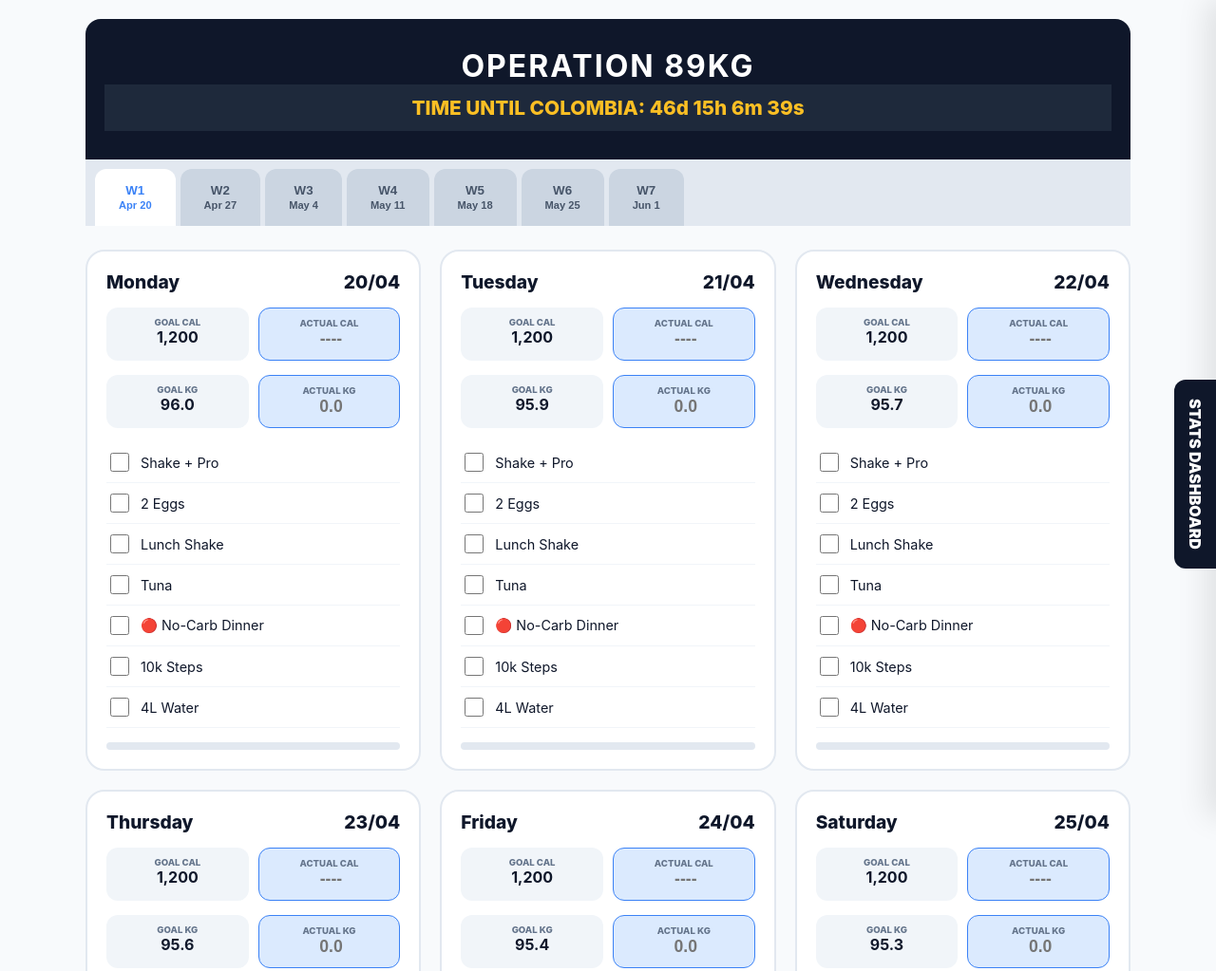
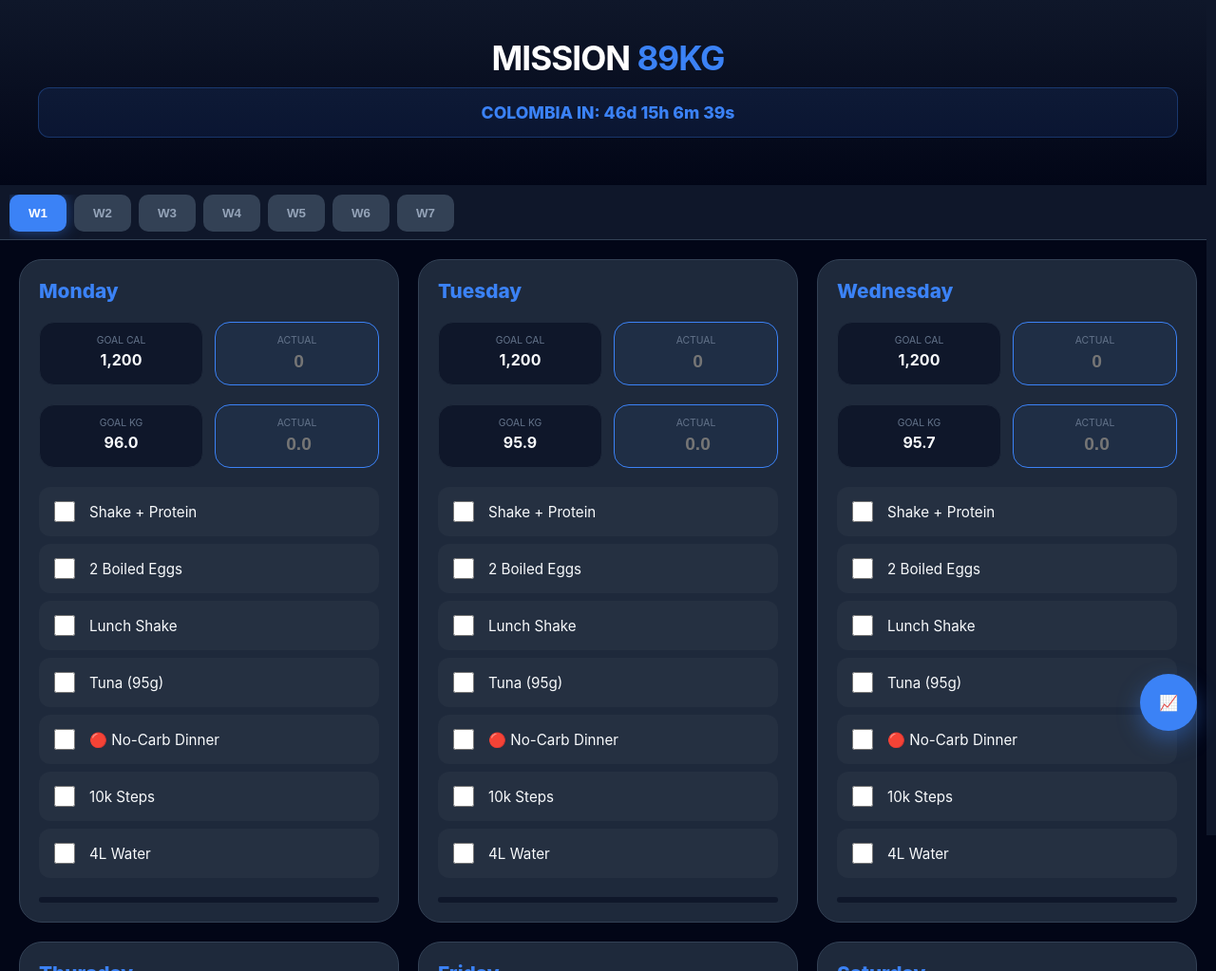
Before and after one commit to mazueraj/Colombia-plan-tracker, a plain HTML site: page index.html in a window 1280 px wide. Shown: the top 1023 px of the page at 95% size. Drawn offline with Linux system fonts and the light colour scheme.

Commit message:
Update index.html

```diff
--- a/index.html
+++ b/index.html
@@ -2,72 +2,128 @@
 <html lang="en">
 <head>
     <meta charset="UTF-8">
-    <meta name="viewport" content="width=device-width, initial-scale=1.0">
-    <title>89kg Goal - Mission Control</title>
+    <meta name="viewport" content="width=device-width, initial-scale=1.0, maximum-scale=1.0, user-scalable=no">
+    <title>Mission 89kg</title>
+
+    <meta name="apple-mobile-web-app-capable" content="yes">
+    <meta name="apple-mobile-web-app-status-bar-style" content="black-translucent">
+    <meta name="apple-mobile-web-app-title" content="89kg Mission">
+    <link rel="apple-touch-icon" href="https://cdn-icons-png.flaticon.com/512/1616/1616487.png">
+    <meta name="theme-color" content="#0f172a">
+
     <style>
         :root {
-            --primary: #0f172a;
-            --accent: #3b82f6;
-            --bg: #f8fafc;
+            --primary: #0f172a;      /* Deep Navy */
+            --accent: #3b82f6;       /* Electric Blue */
+            --bg: #020617;          /* Slate Black */
+            --card-bg: #1e293b;     /* Slate Navy */
+            --text: #f8fafc;
             --success: #22c55e;
             --warning: #f59e0b;
             --danger: #ef4444;
-            --card-bg: #ffffff;
         }
-        body { font-family: 'Inter', -apple-system, sans-serif; background-color: var(--bg); margin: 0; padding: 0; color: var(--primary); }
-        .container { max-width: 1100px; margin: 20px auto; padding: 0 15px; }
-        header { background: var(--primary); color: white; padding: 30px 20px; text-align: center; border-radius: 16px 16px 0 0; }
-        #countdown-container { background: #1e293b; color: #fbbf24; padding: 12px; font-size: 1.3rem; font-weight: 800; }
 
-        #dashboard { position: fixed; top: 0; right: -320px; width: 280px; height: 100%; background: white; box-shadow: -10px 0 30px rgba(0,0,0,0.1); z-index: 1000; transition: 0.5s; padding: 30px 20px; }
+        body {
+            font-family: -apple-system, BlinkMacSystemFont, 'Segoe UI', Roboto, sans-serif;
+            background-color: var(--bg);
+            margin: 0; padding: 0; color: var(--text);
+            overscroll-behavior: none; /* Prevents "pull to refresh" bounce on apps */
+        }
+
+        /* Splash Screen Effect on Header */
+        header {
+            background: linear-gradient(180deg, var(--primary) 0%, var(--bg) 100%);
+            color: white; padding: 40px 20px; text-align: center;
+        }
+
+        #countdown-container {
+            background: rgba(59, 130, 246, 0.1);
+            color: var(--accent); padding: 15px;
+            font-size: 1.1rem; font-weight: 800; border-radius: 12px;
+            margin: 10px 20px; border: 1px solid rgba(59, 130, 246, 0.3);
+        }
+
+        /* App Tabs */
+        .tabs-container { background: var(--primary); sticky: top; padding: 10px 10px 0; border-bottom: 1px solid #334155; }
+        .tabs { display: flex; gap: 8px; overflow-x: auto; padding-bottom: 8px; scrollbar-width: none; }
+        .tab-btn {
+            padding: 12px 20px; border: none; background: #334155;
+            cursor: pointer; font-weight: 700; border-radius: 10px;
+            color: #94a3b8; white-space: nowrap; transition: 0.3s;
+        }
+        .tab-btn.active { background: var(--accent); color: white; box-shadow: 0 0 15px rgba(59, 130, 246, 0.5); }
+
+        .container { padding: 20px; }
+        .day-grid { display: grid; grid-template-columns: repeat(auto-fill, minmax(300px, 1fr)); gap: 20px; }
+
+        .day-card {
+            background: var(--card-bg); border: 1px solid #334155;
+            border-radius: 24px; padding: 20px; transition: 0.4s;
+        }
+
+        .status-green { border-color: var(--success); box-shadow: 0 0 20px rgba(34, 197, 94, 0.1); }
+
+        .day-header { font-size: 1.3rem; font-weight: 800; margin-bottom: 20px; color: var(--accent); }
+
+        /* Data Input Styling */
+        .data-row { display: grid; grid-template-columns: 1fr 1fr; gap: 12px; margin-bottom: 20px; }
+        .data-box { background: #0f172a; padding: 12px; border-radius: 16px; text-align: center; border: 1px solid #1e293b; }
+        .data-box.actual { border-color: var(--accent); background: rgba(59, 130, 246, 0.05); }
+        .data-box small { display: block; font-size: 0.65rem; color: #64748b; text-transform: uppercase; margin-bottom: 4px; }
+        .data-box input {
+            width: 100%; background: transparent; border: none;
+            text-align: center; font-size: 1.2rem; font-weight: 800; color: white; outline: none;
+        }
+
+        /* Modern Checkboxes */
+        .check-item {
+            display: flex; align-items: center; padding: 12px;
+            background: rgba(255,255,255,0.03); margin-bottom: 8px;
+            border-radius: 12px; font-size: 0.95rem; cursor: pointer;
+        }
+        input[type="checkbox"] {
+            width: 22px; height: 22px; border-radius: 6px;
+            margin-right: 15px; accent-color: var(--accent);
+        }
+
+        .progress-container { margin-top: 20px; height: 6px; background: #0f172a; border-radius: 10px; }
+        .progress-bar { height: 100%; width: 0%; border-radius: 10px; transition: 0.5s cubic-bezier(0.4, 0, 0.2, 1); }
+
+        #dashboard {
+            position: fixed; top: 0; right: -320px; width: 280px; height: 100%;
+            background: var(--primary); padding: 40px 25px; transition: 0.5s; z-index: 1000;
+        }
         #dashboard.open { right: 0; }
-        .dash-toggle { position: fixed; top: 50%; right: 0; background: var(--primary); color: white; padding: 20px 12px; border-radius: 12px 0 0 12px; cursor: pointer; z-index: 1001; writing-mode: vertical-rl; font-weight: 900; }
-
-        .tabs-container { background: #e2e8f0; padding: 10px 10px 0; }
-        .tabs { display: flex; gap: 5px; overflow-x: auto; }
-        .tab-btn { padding: 15px 25px; border: none; background: #cbd5e1; cursor: pointer; font-weight: 700; border-radius: 12px 12px 0 0; color: #475569; }
-        .tab-btn.active { background: white; color: var(--accent); }
-
-        .week-content { display: none; padding: 25px 0; }
-        .week-content.active { display: block; }
-        .day-grid { display: grid; grid-template-columns: repeat(auto-fill, minmax(320px, 1fr)); gap: 20px; }
-
-        .day-card { background: var(--card-bg); border: 2px solid #e2e8f0; border-radius: 20px; padding: 20px; transition: all 0.4s ease; }
-        .status-red { border-color: var(--danger); }
-        .status-amber { border-color: var(--warning); }
-        .status-green { border-color: var(--success); background-color: #f0fdf4; transform: translateY(-5px); box-shadow: 0 12px 20px rgba(34, 197, 94, 0.15); }
-
-        .day-header { font-size: 1.2rem; font-weight: 800; margin-bottom: 15px; display: flex; justify-content: space-between; }
-        .data-row { display: grid; grid-template-columns: 1fr 1fr; gap: 10px; margin-bottom: 15px; }
-        .data-box { background: #f1f5f9; padding: 10px; border-radius: 12px; text-align: center; }
-        .data-box.actual { background: #dbeafe; border: 1px solid var(--accent); }
-        .data-box small { display: block; font-size: 0.6rem; font-weight: 800; color: #64748b; text-transform: uppercase; }
-        .data-box input { width: 100%; background: transparent; border: none; text-align: center; font-size: 1.1rem; font-weight: 800; color: var(--accent); outline: none; }
-
-        .check-item { display: flex; align-items: center; padding: 8px 0; border-bottom: 1px solid #f1f5f9; font-size: 0.9rem; cursor: pointer; }
-        input[type="checkbox"] { width: 20px; height: 20px; margin-right: 12px; cursor: pointer; }
-
-        .progress-container { margin-top: 15px; height: 8px; background: #e2e8f0; border-radius: 4px; overflow: hidden; }
-        .progress-bar { height: 100%; width: 0%; transition: width 0.4s; }
+        .dash-toggle {
+            position: fixed; bottom: 30px; right: 20px;
+            background: var(--accent); color: white; width: 60px; height: 60px;
+            border-radius: 30px; display: flex; align-items: center; justify-content: center;
+            font-weight: 900; box-shadow: 0 10px 25px rgba(59, 130, 246, 0.4); z-index: 1001;
+        }
     </style>
 </head>
 <body>
-    <div class="dash-toggle" onclick="document.getElementById('dashboard').classList.toggle('open')">STATS DASHBOARD</div>
+    <div class="dash-toggle" onclick="document.getElementById('dashboard').classList.toggle('open')">📈</div>
+
     <div id="dashboard">
-        <h2 style="margin-top:0">Mission Progress</h2>
-        <div id="stats-content">Select items to see progress.</div>
-        <button onclick="localStorage.clear(); location.reload();" style="margin-top:40px; padding:10px; background:#fee2e2; border:1px solid #ef4444; color:#ef4444; border-radius:8px; cursor:pointer; width:100%;">Reset All Data</button>
+        <h2 style="color:var(--accent)">Mission Stats</h2>
+        <div id="stats-content"></div>
+        <button onclick="if(confirm('Clear all logs?')){localStorage.clear(); location.reload();}"
+                style="position:absolute; bottom:40px; left:25px; width:230px; background:transparent; color:var(--danger); border:1px solid var(--danger); padding:10px; border-radius:10px;">
+            Reset Everything
+        </button>
+    </div>
+
+    <header>
+        <h1 style="margin:0; font-size: 2.2rem; letter-spacing: -1px;">MISSION <span style="color:var(--accent)">89KG</span></h1>
+        <div id="countdown-container">COLOMBIA IN: <span id="timer">--d --h --m --s</span></div>
+    </header>
+
+    <div class="tabs-container">
+        <div class="tabs" id="tabs-list"></div>
     </div>
 
     <div class="container">
-        <header>
-            <h1 style="margin:0; letter-spacing: 2px;">OPERATION 89KG</h1>
-            <div id="countdown-container">TIME UNTIL COLOMBIA: <span id="timer">--d --h --m --s</span></div>
-        </header>
-
-        <div class="tabs-container">
-            <div class="tabs" id="tabs-list"></div>
-        </div>
         <div id="weeks-container"></div>
     </div>
 
@@ -83,40 +139,32 @@
             for (let i = 0; i < 7; i++) {
                 let weekStart = new Date(startDate);
                 weekStart.setDate(startDate.getDate() + (i * 7));
-
-                tabsHtml += `<button class="tab-btn ${i===0?'active':''}" onclick="showWeek(${i})">W${i+1}<br><small>${weekStart.toLocaleDateString('en-US', {month:'short', day:'numeric'})}</small></button>`;
-
-                weeksHtml += `<div id="week-${i}" class="week-content ${i===0?'active':''}"> <div class="day-grid">`;
+                tabsHtml += `<button class="tab-btn ${i===0?'active':''}" id="tbtn-${i}" onclick="showWeek(${i})">W${i+1}</button>`;
+                weeksHtml += `<div id="week-${i}" class="week-content ${i===0?'active':''}"><div class="day-grid">`;
 
                 days.forEach((dayName, j) => {
-                    let currentDay = new Date(weekStart);
-                    currentDay.setDate(weekStart.getDate() + j);
-                    let dateStr = currentDay.toLocaleDateString('en-GB', {day:'2-digit', month:'2-digit'});
                     let dayId = `w${i}-d${j}`;
-
-                    let calTarget = i === 0 ? "1,200" : "1,750";
-                    let weightTarget = (96.0 - (i * 1.0) - (j * 0.14)).toFixed(1);
-                    let dinnerText = i === 0 ? "🔴 No-Carb Dinner" : "🔵 Protein + 1 Cup Carb";
+                    let calT = i === 0 ? "1,200" : "1,750";
+                    let wgtT = (96.0 - (i * 1.0) - (j * 0.14)).toFixed(1);
+                    let dinner = i === 0 ? "🔴 No-Carb Dinner" : "🔵 Protein + 1 Cup Carb";
 
                     weeksHtml += `
                         <div class="day-card" id="card-${dayId}">
-                            <div class="day-header">${dayName} <span>${dateStr}</span></div>
+                            <div class="day-header">${dayName}</div>
                             <div class="data-row">
-                                <div class="data-box"><small>Goal Cal</small><strong>${calTarget}</strong></div>
-                                <div class="data-box actual"><small>Actual Cal</small><input type="text" id="cal-${dayId}" oninput="saveData()" placeholder="----"></div>
+                                <div class="data-box"><small>GOAL CAL</small><strong>${calT}</strong></div>
+                                <div class="data-box actual"><small>ACTUAL</small><input type="text" id="cal-${dayId}" oninput="saveData()" placeholder="0"></div>
                             </div>
                             <div class="data-row">
-                                <div class="data-box"><small>Goal KG</small><strong>${weightTarget}</strong></div>
-                                <div class="data-box actual"><small>Actual KG</small><input type="text" id="kg-${dayId}" oninput="saveData()" placeholder="0.0"></div>
+                                <div class="data-box"><small>GOAL KG</small><strong>${wgtT}</strong></div>
+                                <div class="data-box actual"><small>ACTUAL</small><input type="text" id="kg-${dayId}" oninput="saveData()" placeholder="0.0"></div>
                             </div>
                             <div class="checklist">
-                                ${["Shake + Pro", "2 Eggs", "Lunch Shake", "Tuna", dinnerText, "10k Steps", "4L Water"].map((item, idx) => `
-                                    <label class="check-item">
-                                        <input type="checkbox" id="check-${dayId}-${idx}" onchange="updateDay('${dayId}')"> ${item}
-                                    </label>
+                                ${["Shake + Protein", "2 Boiled Eggs", "Lunch Shake", "Tuna (95g)", dinner, "10k Steps", "4L Water"].map((item, idx) => `
+                                    <label class="check-item"><input type="checkbox" id="chk-${dayId}-${idx}" onchange="updateDay('${dayId}')">${item}</label>
                                 `).join('')}
                             </div>
-                            <div class="progress-container"><div class="progress-bar" id="bar-${dayId}"></div></div>
+                            <div class="progress-container"><div class="progress-bar" id="bar-${dayId}" style="background:var(--accent)"></div></div>
                         </div>`;
                 });
                 weeksHtml += `</div></div>`;
@@ -126,40 +174,37 @@
             loadData();
         }
 
-        function showWeek(index) {
-            document.querySelectorAll('.tab-btn').forEach((btn, i) => btn.classList.toggle('active', i === index));
-            document.querySelectorAll('.week-content').forEach((content, i) => content.classList.toggle('active', i === index));
+        function showWeek(idx) {
+            document.querySelectorAll('.tab-btn').forEach((b, i) => b.classList.toggle('active', i === idx));
+            document.querySelectorAll('.week-content').forEach((c, i) => c.classList.toggle('active', i === idx));
+            window.scrollTo({top: 0, behavior: 'smooth'});
             updateDashboard();
         }
 
-        function updateDay(dayId) {
-            const card = document.getElementById(`card-${dayId}`);
+        function updateDay(id) {
+            const card = document.getElementById(`card-${id}`);
             const checks = card.querySelectorAll('input[type="checkbox"]');
-            const checked = card.querySelectorAll('input[type="checkbox"]:checked').length;
-            const percent = (checked / checks.length) * 100;
-            const bar = document.getElementById(`bar-${dayId}`);
+            const done = card.querySelectorAll('input[type="checkbox"]:checked').length;
+            const pct = (done / checks.length) * 100;
+            const bar = document.getElementById(`bar-${id}`);
+            bar.style.width = pct + '%';
 
-            bar.style.width = percent + '%';
-            card.classList.remove('status-red', 'status-amber', 'status-green');
-
-            if (percent === 100) { card.classList.add('status-green'); bar.style.backgroundColor = 'var(--success)'; }
-            else if (percent >= 40) { card.classList.add('status-amber'); bar.style.backgroundColor = 'var(--warning)'; }
-            else { card.classList.add('status-red'); bar.style.backgroundColor = 'var(--danger)'; }
-
+            card.classList.toggle('status-green', pct === 100);
+            bar.style.backgroundColor = pct === 100 ? 'var(--success)' : 'var(--accent)';
             saveData();
             updateDashboard();
         }
 
         function saveData() {
             const data = {};
-            document.querySelectorAll('input').forEach(input => {
-                data[input.id] = input.type === 'checkbox' ? input.checked : input.value;
+            document.querySelectorAll('input').forEach(el => {
+                data[el.id] = el.type === 'checkbox' ? el.checked : el.value;
             });
-            localStorage.setItem('dietTrackerData', JSON.stringify(data));
+            localStorage.setItem('missionData', JSON.stringify(data));
         }
 
         function loadData() {
-            const data = JSON.parse(localStorage.getItem('dietTrackerData'));
+            const data = JSON.parse(localStorage.getItem('missionData'));
             if (!data) return;
             Object.keys(data).forEach(id => {
                 const el = document.getElementById(id);
@@ -168,23 +213,17 @@
                     else el.value = data[id];
                 }
             });
-            document.querySelectorAll('.day-card').forEach(card => {
-                const dayId = card.id.replace('card-', '');
-                updateDay(dayId);
-            });
+            document.querySelectorAll('.day-card').forEach(c => updateDay(c.id.replace('card-','')));
         }
 
         function updateDashboard() {
-            const activeWeek = document.querySelector('.week-content.active');
-            const checked = activeWeek.querySelectorAll('input[type="checkbox"]:checked').length;
-            const total = activeWeek.querySelectorAll('input[type="checkbox"]').length;
+            const active = document.querySelector('.week-content.active');
+            const checked = active.querySelectorAll('input[type="checkbox"]:checked').length;
+            const total = active.querySelectorAll('input[type="checkbox"]').length;
             const score = Math.round((checked/total)*100) || 0;
             document.getElementById('stats-content').innerHTML = `
-                <div style="font-size: 3rem; font-weight: 900; color: var(--accent); margin: 20px 0;">${score}%</div>
-                <p>WEEKLY SCORE</p>
-                <div style="background:#f1f5f9; height:12px; border-radius:6px; overflow:hidden">
-                    <div style="width: ${score}%; height:100%; background: var(--accent);"></div>
-                </div>
+                <div style="font-size: 4rem; font-weight: 900; color: var(--accent); line-height:1;">${score}%</div>
+                <p style="letter-spacing:2px; font-size:0.8rem; margin-bottom:30px;">WEEKLY COMPLETION</p>
             `;
         }
 
```
